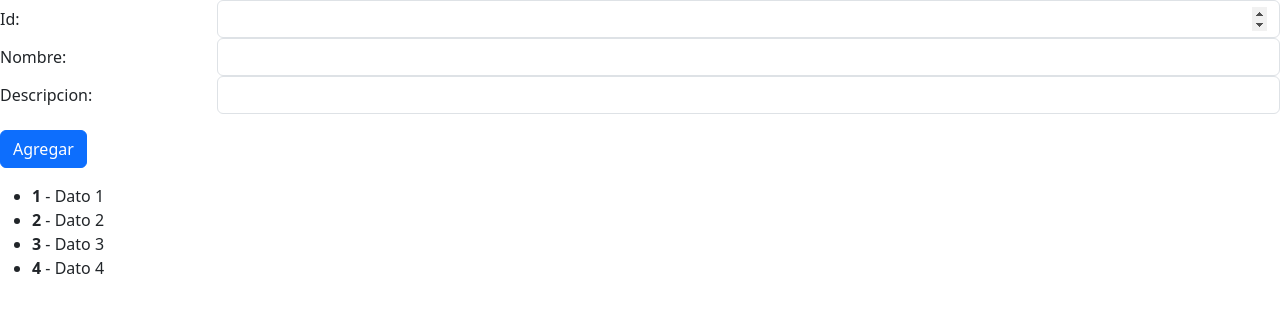
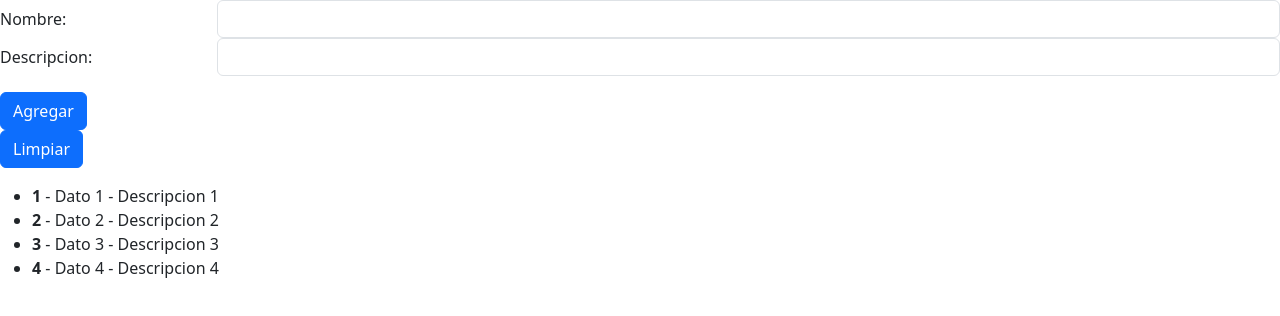
Before and after one commit to ebarrientos1979/app-pj, an Angular app: page / in a window 1280 px wide. Shown: the top 316 px of the page. Built offline with nearby package versions, Linux system fonts and the light colour scheme.

Commit message:
Creacion de Listas

```diff
--- a/src/app/componentes/lista/lista.component.html
+++ b/src/app/componentes/lista/lista.component.html
@@ -1,24 +1,23 @@
 <div class="mb-3 row">
-    <label for="Id" class="col-sm-2 col-form-label">Id:</label>
-    <div class="col-sm-10">
-        <input class="form-control" type="number" id="Id">
-    </div>
     <label for="Nombre" class="col-sm-2 col-form-label" >Nombre:</label>
     <div class="col-sm-10">
-        <input class="form-control" type="text" id="Nombre">
+        <input class="form-control" type="text" id="Nombre" [(ngModel)]="miNombre">
     </div>
     <label for="Descripcion" class="col-sm-2 col-form-label">Descripcion:</label>
     <div class="col-sm-10">
-        <input class="form-control" type="text" id="Descripcion">
+        <input class="form-control" type="text" id="Descripcion" [(ngModel)]="miDescripcion">
     </div>
 </div>
 <div class="mb-3 row">
     <div class="col-sm-10">
-        <button type="submit" class="btn btn-primary">Agregar</button>
+        <button type="submit" class="btn btn-primary" (click)="click()" >Agregar</button>
+    </div>
+    <div class="col-sm-10">
+        <button type="submit" class="btn btn-primary" (click)="limpiar()" >Limpiar</button>
     </div>
 </div>
 <ul>
     <li *ngFor="let item of miLista" >
-        <b>{{ item.id }}</b> -  {{ item.nombre }}
+        <b>{{ item.id }}</b> -  {{ item.nombre }} - {{ item.descripcion }}
     </li>
 </ul>
--- a/src/app/componentes/lista/lista.component.ts
+++ b/src/app/componentes/lista/lista.component.ts
@@ -16,4 +16,37 @@ export class ListaComponent {
     { id: 3, nombre: 'Dato 3', descripcion: 'Descripcion 3' },
     { id: 4, nombre: 'Dato 4', descripcion: 'Descripcion 4' },
   ];
+  miId: number = 0;
+  miNombre: string = '';
+  miDescripcion: string = '';
+
+  click() {
+    this.miId = this.obtenerNuevoId();
+    this.miLista.push({
+      id: this.miId,
+      nombre: this.miNombre,
+      descripcion: this.miDescripcion,
+    });
+    this.limpiar();
+  }
+
+  obtenerNuevoId = (): number => {
+    let valorMaximo: number = 0;
+    this.miLista.forEach((e) => {
+      valorMaximo = e.id > valorMaximo ? e.id : valorMaximo;
+      /*
+      if (valorMaximo < e.id) {
+        valorMaximo = e.id;
+      }
+      */
+    });
+    valorMaximo++;
+    return valorMaximo;
+  };
+
+  limpiar = () => {
+    this.miId = 0;
+    this.miNombre = '';
+    this.miDescripcion = '';
+  };
 }
```
